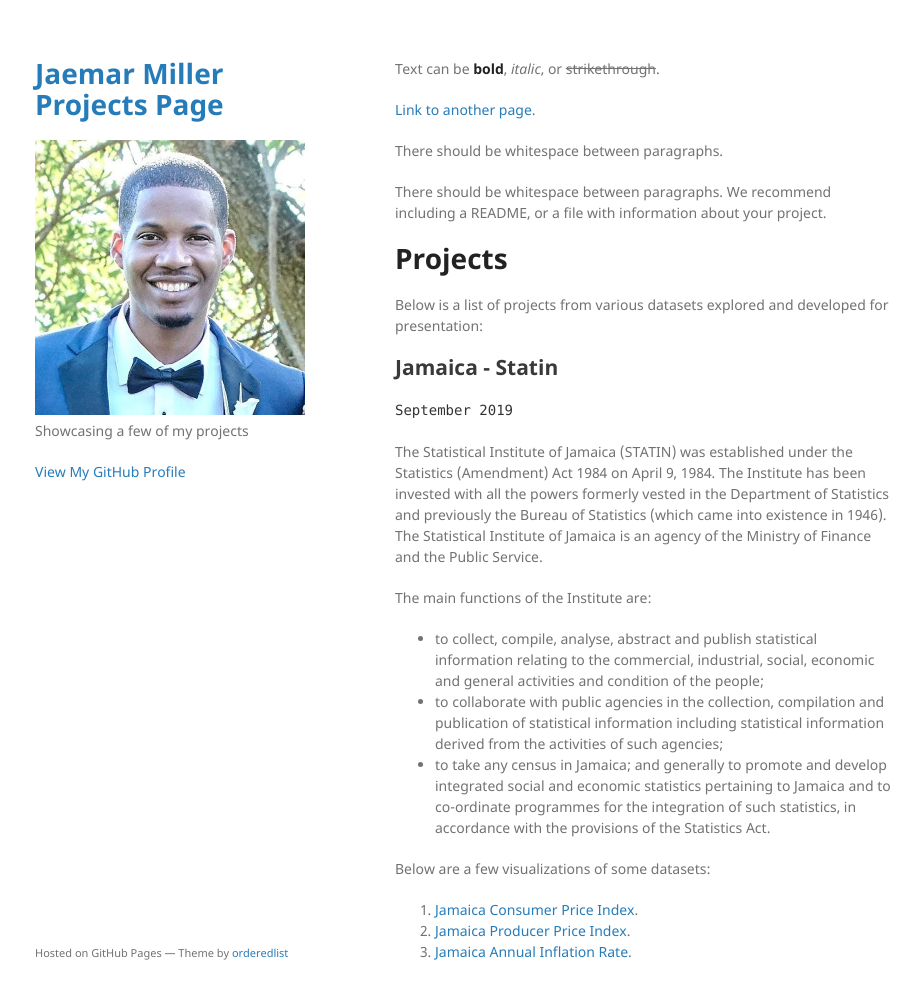
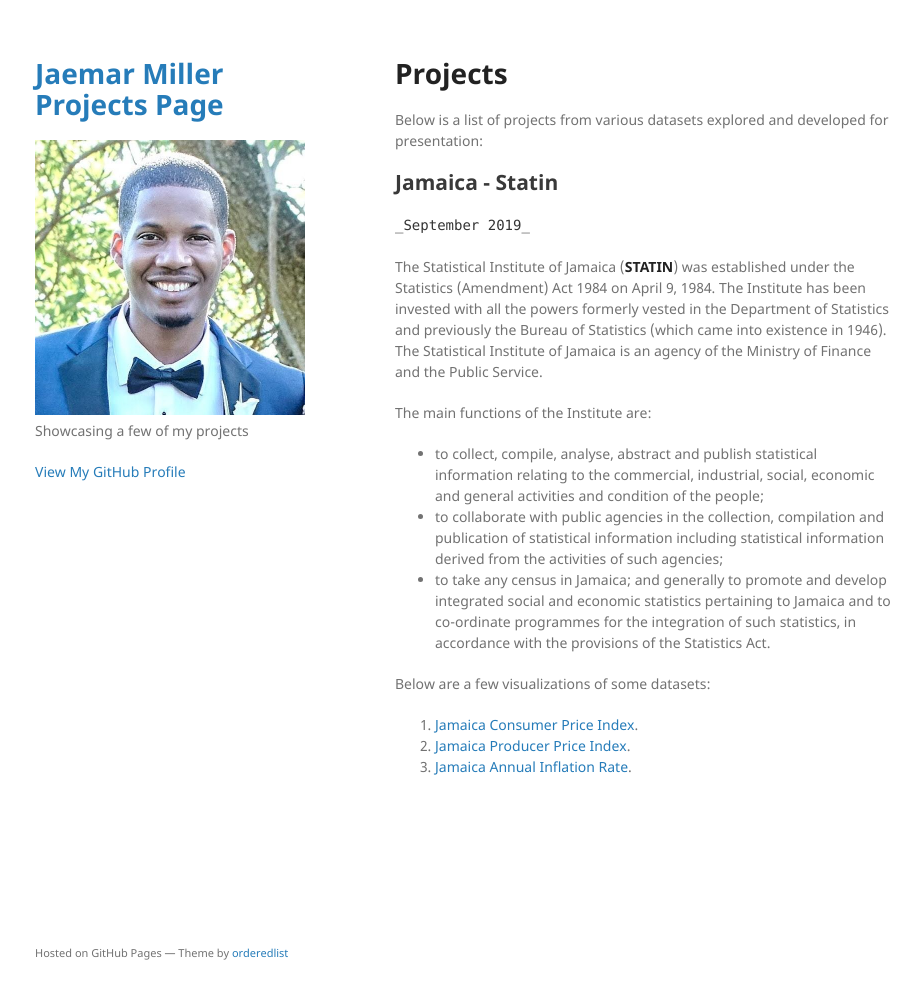
Before and after one commit to miller2j/miller2j.github.io, a Jekyll site: the page built from index.md, in a window 1280 px wide and 1032 px high. Shown: the top 999 px of the window, without its empty margins (175-1096 px from the left). Built offline with Jekyll 4.4.1, drawn with Linux system fonts in a browser that asks for light colours; our own code applies the rules of GitHub Pages for plain Markdown files.

Commit message:
Reword on landing page

````diff
--- a/index.md
+++ b/index.md
@@ -1,14 +1,6 @@
 ---
 layout: default
 ---
-
-Text can be **bold**, _italic_, or ~~strikethrough~~.
-
-[Link to another page](./another-page.html).
-
-There should be whitespace between paragraphs.
-
-There should be whitespace between paragraphs. We recommend including a README, or a file with information about your project.
 
 # Projects
 
@@ -16,10 +8,10 @@ Below is a list of projects from various datasets explored and developed for pre
 
 ## Jamaica - Statin
 
-```September 2019
+```_September 2019_
 ```
 
-The Statistical Institute of Jamaica (STATIN) was established under the Statistics (Amendment) Act 1984 on April 9, 1984. The Institute has been invested with all the powers formerly vested in the Department of Statistics and previously the Bureau of Statistics (which came into existence in 1946). The Statistical Institute of Jamaica is an agency of the Ministry of Finance and the Public Service.
+The Statistical Institute of Jamaica (**STATIN**) was established under the Statistics (Amendment) Act 1984 on April 9, 1984. The Institute has been invested with all the powers formerly vested in the Department of Statistics and previously the Bureau of Statistics (which came into existence in 1946). The Statistical Institute of Jamaica is an agency of the Ministry of Finance and the Public Service.
 
 The main functions of the Institute are:
 
````
